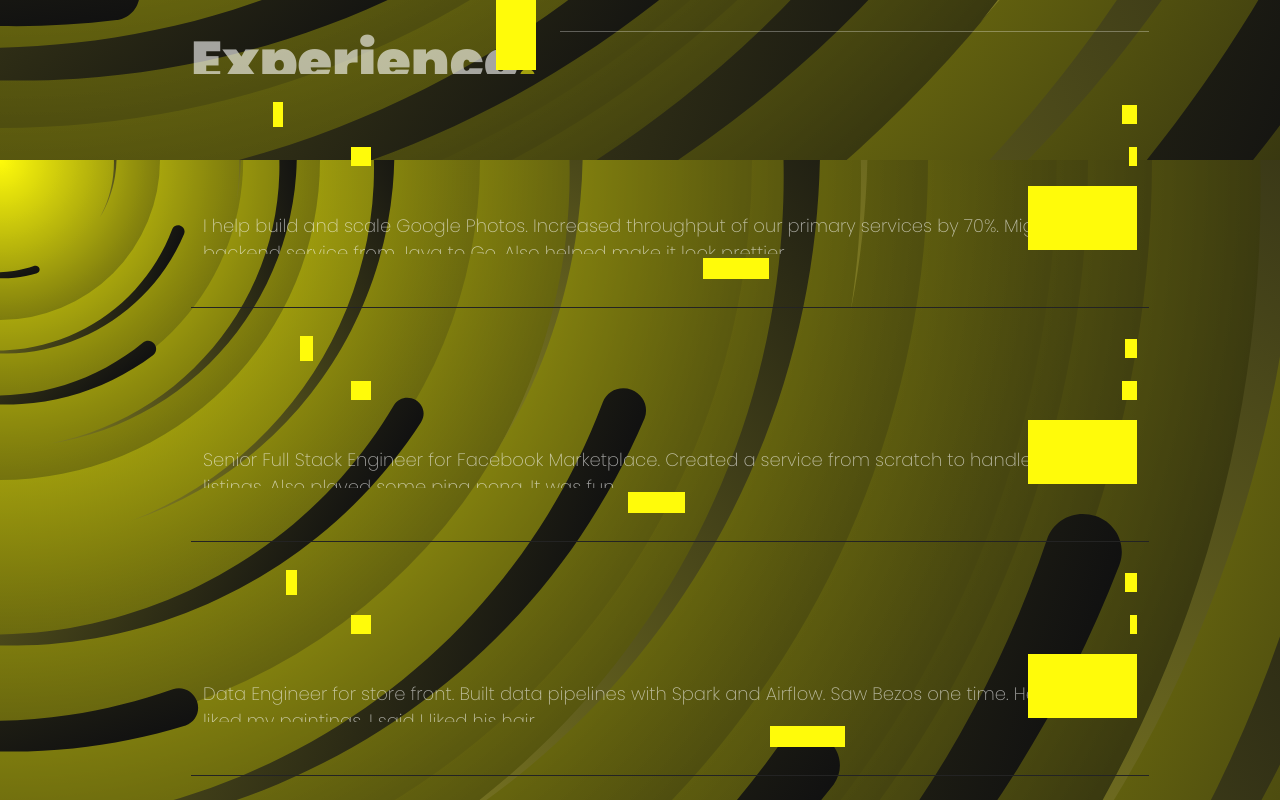
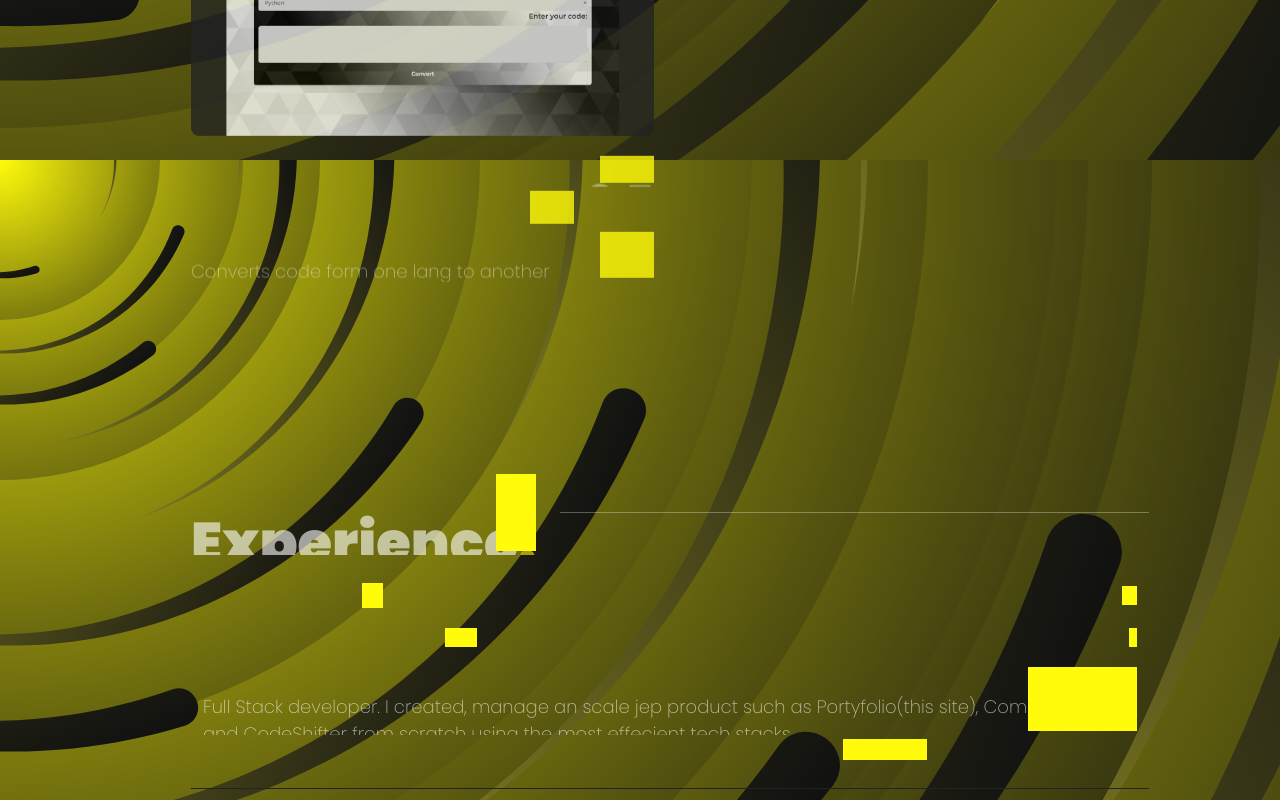
Before and after one commit to AJ4200/Portyfolio, a Next.js app: page / in a window 1280 px wide. Shown: the part 2720-3520 px from the top of the page. Built offline with nearby package versions, Linux system fonts and the light colour scheme.

Commit message:
HotFix for deployement

```diff
--- a/components/home/experience/Experience.tsx
+++ b/components/home/experience/Experience.tsx
@@ -14,48 +14,31 @@ export const Experience = () => {
 
 const experience = [
   {
-    title: "Google",
-    position: "Software Engineer",
+    title: "JEP Productions",
+    position: "Software Engineer(Full Stack)",
     time: "2022 - Present",
-    location: "Atlanta",
+    location: "Remote",
     description:
-      "I help build and scale Google Photos. Increased throughput of our primary services by 70%. Migrated backend service from Java to Go. Also helped make it look prettier.",
+      "Full Stack developer. I created, manage an scale jep product such as Portyfolio(this site), CommonFunLib and CodeShifter from scratch using the  most effecient tech stacks",
     tech: [
-      "Angular",
+      "Nodejs",
       "Python",
-      "GCP",
+      "Ruby",
       "Git",
       "GitHub",
       "Java",
-      "Golang",
-      "K8s",
+      "Maven",
+      "MongoDB",
+      "PostgreSQL",
     ],
   },
   {
-    title: "Facebook",
-    position: "Software Engineer",
-    time: "2020 - 2022",
-    location: "San Francisco",
+    title: "Capdatacon.io",
+    position: "Data Analyst Intern",
+    time: "2020 Feb - 2020 July",
+    location: "Remote",
     description:
-      "Senior Full Stack Engineer for Facebook Marketplace. Created a service from scratch to handle new listings. Also played some ping pong. It was fun.",
-    tech: ["React", "Node", "PHP", "GraphQL", "Presto", "Cassandra"],
-  },
-  {
-    title: "Amazon",
-    position: "Software Engineer",
-    time: "2016 - 2020",
-    location: "Seattle",
-    description:
-      "Data Engineer for store front. Built data pipelines with Spark and Airflow. Saw Bezos one time. He said he liked my paintings. I said I liked his hair.",
-    tech: [
-      "Java",
-      "Python",
-      "S3",
-      "RDS",
-      "Redshift",
-      "PySpark",
-      "HDFS",
-      "Apache Airflow",
-    ],
+      "Junior Data Analyst was responsible to represent data in all data formats(e.g JSON, CSV and etc) using",
+    tech: ["pgAdmin", "R", "Python", "GraphQL", "Azure", "Cassandra"],
   },
 ];
--- a/components/home/hero/dotgrid.module.scss
+++ b/components/home/hero/dotgrid.module.scss
@@ -28,6 +28,7 @@
 }
 
 .dotWrapper:hover > .dot {
+  cursor: grabbing;
   background: linear-gradient(
     180deg,
     var(--background),
--- a/components/home/projects/Projects.tsx
+++ b/components/home/projects/Projects.tsx
@@ -18,10 +18,45 @@ export const Projects = () => {
 
 const projects = [
   {
+    title: "Portyfolio",
+    imgSrc: "project-imgs/Portyfolio.png",
+    code: "https://www.github.com",
+    projectLink: "https://www.youtube.com/watch?v=dQw4w9WgXcQ",
+    tech: ["Nodejs(Next)", "Ruby On Rails", "", ""],
+    description:
+      "I designed and built this website from so that one can present their resume visually. It is a borthday gift to myself",
+    modalContent: (
+      <>
+        <p>
+        Lorem ipsum dolor sit amet consectetur, adipisicing elit. Aspernatur
+          quia officia odio nulla consectetur aperiam ad tempora magni magnam
+          nesciunt.
+        </p>
+        <p>
+        Fuga id sapiente facere ipsa eius exercitationem officiis deleniti,
+          rerum dolorum. Deserunt soluta modi culpa animi.
+        </p>
+        <p>
+          Because this isn&apos;t real, here&apos;s some gibberish to fill space{" "}
+          {":)"}
+        </p>
+        <p>
+          Lorem ipsum dolor sit amet consectetur, adipisicing elit. Aspernatur
+          quia officia odio nulla consectetur aperiam ad tempora magni magnam
+          nesciunt.
+        </p>
+        <p>
+          Fuga id sapiente facere ipsa eius exercitationem officiis deleniti,
+          rerum dolorum. Deserunt soluta modi culpa animi.
+        </p>
+      </>
+    ),
+  },
+  {
     title: "CommonFunLib.io",
     imgSrc: "project-imgs/CommonFunLib.png",
     code: "https://www.github.com",
-    projectLink: "https://www.youtube.com/watch?v=dQw4w9WgXcQ",
+    projectLink: "https://commonfunlib.onrender.com",
     tech: ["Nodejs(React)", "Ruby On Rails", "Maven", "Java"],
     description:
       "A companion for My Java library. This app is my baby, designed and built on my own.",
@@ -56,7 +91,7 @@ const projects = [
     title: "CodeShifter",
     imgSrc: "project-imgs/CodeShifter.png",
     code: "https://www.github.com",
-    projectLink: "https://www.youtube.com/watch?v=dQw4w9WgXcQ",
+    projectLink: "https://code-shifter.vercel.app",
     tech: ["Nodejs(Next)", "Python", "NTM(Language Models)"],
     description:
       "Converts code form one lang to another",
--- a/pages/index.tsx
+++ b/pages/index.tsx
@@ -12,7 +12,7 @@ export default function Home() {
   return (
     <>
       <Head>
-        <title>Portfolio</title>
+        <title>Portyfolio</title>
         <meta name="description" content="Bleep boop" />
         <meta name="viewport" content="width=device-width, initial-scale=1" />
         <link rel="icon" href="/favicon.ico" />
--- a/styles/loader.css
+++ b/styles/loader.css
@@ -14,7 +14,6 @@
   .box3 {
     border: 10px double var(--brand);
     fill-opacity: 20px;
-
     box-sizing: border-box;
     position: absolute;
     display: block;
```
Also changed, not shown: public/project-imgs/Portyfolio.png (added), public/project-imgs/example-project.jpg (deleted).
